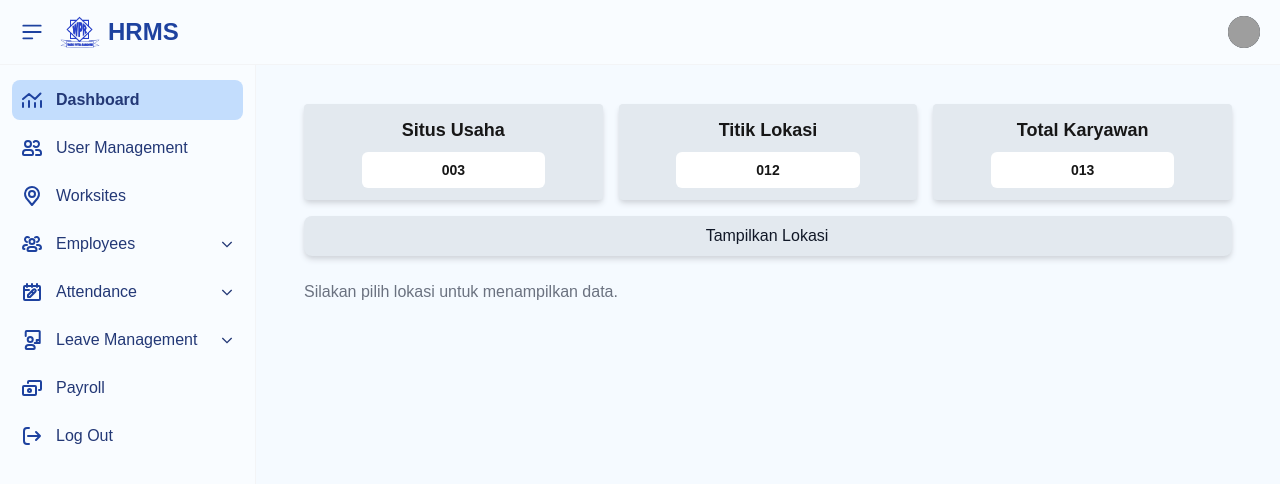
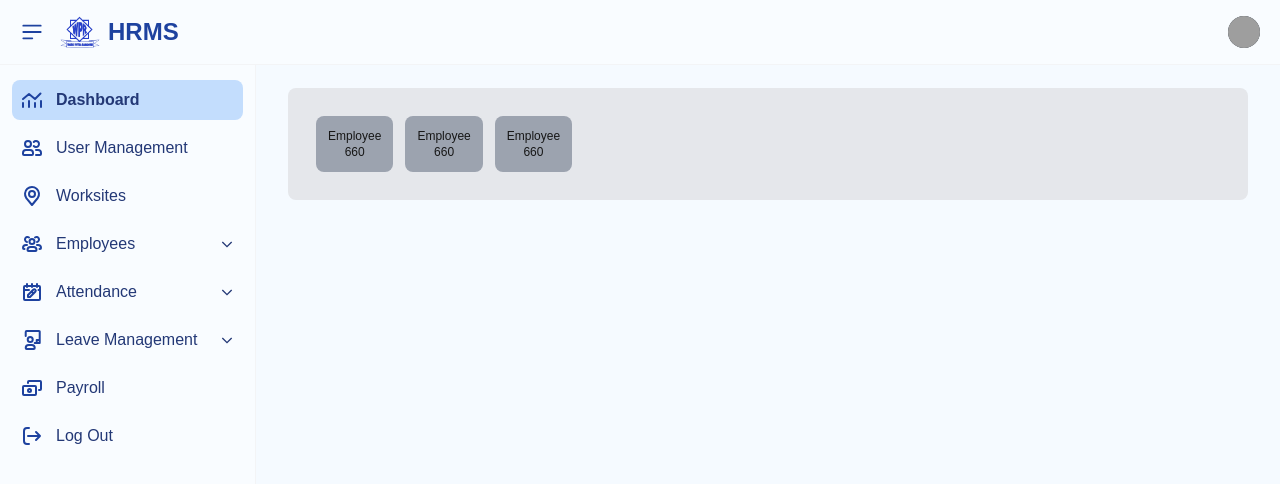
Before and after one commit to Nazarnazz/hrms-ui, a Next.js app: page /admin/dashboard in a window 1280 px wide. Shown: the top 484 px of the page. Built offline with nearby package versions, Linux system fonts and the light colour scheme; grey boxes are pictures that could not be loaded.

Commit message:
perubahan dashboard admin

```diff
--- a/src/app/admin/dashboard/page.js
+++ b/src/app/admin/dashboard/page.js
@@ -1,101 +1,32 @@
 "use client";
 // import Navbar from "@/app/components/menu-items/navbar";
 // import Sidebar from "@/app/components/menu-items/sidebar";
-import { useState, useRef, useEffect } from "react";
 import Layout from "@/app/components/menu-items/layout";
-import PieChartClient from "@/components/piecharts/piecharts";
 
 export default function Dashboard() {
-  // const [isLocationOpen, setIsLocationOpen] = useState(false);
-  // const [selectedLocation, setSelectedLocation] = useState("");
-  const [selectedLocations, setSelectedLocations] = useState([]);
-  const [isDropdownOpen, setIsDropdownOpen] = useState(false);
-  const dropdownRef = useRef(null);
-
-  const Locations = [{ label: "Head Office" }, { label: "Depo Jorong" }, { label: "Depo Pelaihari" }, { label: "Workshop" }, { label: "Site A" }, { label: "Site B" }];
-
-  const handleCheckboxChange = (label) => {
-    setSelectedLocations((prev) => (prev.includes(label) ? prev.filter((loc) => loc !== label) : [...prev, label]));
-  };
-
-  const toggleDropdown = () => {
-    setIsDropdownOpen(!isDropdownOpen);
-  };
-
-  // Optional: tutup dropdown saat klik di luar area
-  useEffect(() => {
-    const handleClickOutside = (e) => {
-      if (dropdownRef.current && !dropdownRef.current.contains(e.target)) {
-        setIsDropdownOpen(false);
-      }
-    };
-    document.addEventListener("mousedown", handleClickOutside);
-    return () => document.removeEventListener("mousedown", handleClickOutside);
-  }, []);
-
   return (
     <Layout>
       {/* <Navbar /> */}
       {/* <Sidebar /> */}
 
       <div className="p-4">
-        <div className="p-4 rounded-lg dark:border-gray-700 mt-14">
-          <div className="grid grid-cols-1 sm:grid-cols-2 lg:grid-cols-3 gap-4 mb-4">
-            <div className="flex flex-col gap-2 items-center justify-center h-24 rounded-sm bg-[#e3e9ef] shadow-gray-300 dark:shadow-gray-700 shadow-md dark:bg-gray-800">
-              <div className="text-lg font-bold">Situs Usaha</div>
-              <div className="px-5">
-                <div className="px-20 py-2 mx-auto w-full font-bold max-w-screen-sm text-sm flex justify-center rounded-md bg-white dark:bg-gray-950">003</div>
+        <div className="p-4 rounded-lg bg-gray-200 dark:bg-gray-800 dark:border-gray-700 mt-14">
+          <div className="p-3">
+            <div className="flex gap-3">
+              <div className="bg-gray-400 rounded-lg p-3 flex flex-col items-center justify-center">
+                <span className="text-xs">Employee</span>
+                <span className="text-xs">660</span>
               </div>
-            </div>
-            <div className="flex flex-col gap-2 items-center justify-center h-24 rounded-sm bg-[#e3e9ef] shadow-gray-300 dark:shadow-gray-700 shadow-md dark:bg-gray-800">
-              <div className="text-lg font-bold">Titik Lokasi</div>
-              <div className="px-5">
-                <div className="px-20 py-2 mx-auto w-full font-bold max-w-screen-sm text-sm flex justify-center rounded-md bg-white dark:bg-gray-950">012</div>
+              <div className="bg-gray-400 rounded-lg p-3 flex flex-col items-center justify-center">
+                <span className="text-xs">Employee</span>
+                <span className="text-xs">660</span>
               </div>
-            </div>
-            <div className="flex flex-col gap-2 items-center justify-center h-24 rounded-sm bg-[#e3e9ef] shadow-gray-300 dark:shadow-gray-700 shadow-md dark:bg-gray-800">
-              <div className="text-lg font-bold">Total Karyawan</div>
-              <div className="px-5">
-                <div className="px-20 py-2 mx-auto w-full font-bold max-w-screen-sm text-sm flex justify-center rounded-md bg-white dark:bg-gray-950">013</div>
+              <div className="bg-gray-400 rounded-lg p-3 flex flex-col items-center justify-center">
+                <span className="text-xs">Employee</span>
+                <span className="text-xs">660</span>
               </div>
             </div>
           </div>
-          <div className="relative mb-6" ref={dropdownRef}>
-            <button
-              onClick={toggleDropdown}
-              className="w-full bg-[#e3e9ef] hover:bg-gray-300 shadow-gray-300 dark:shadow-gray-700 shadow-md hover:shadow-sm text-gray-900 px-4 py-2 rounded-lg dark:bg-gray-700 dark:text-white dark:hover:bg-gray-600"
-            >
-              <span className="font bold mr-0.5">Tampilkan Lokasi</span>
-              {/* <span className="rounded-full py-1 px-2 ml-1 mb-0.5 text-xs items-center bg-blue-500  text-white">{selectedLocations.length} </span> */}
-              {selectedLocations.length > 0 && <span className="rounded-full py-1 px-2 ml-1 mb-0.5 text-xs items-center bg-blue-500 text-white">{selectedLocations.length}</span>}
-            </button>
-
-            {isDropdownOpen && (
-              <div className="absolute z-10 mt-2 w-full bg-white dark:bg-gray-800 border border-gray-300 dark:border-gray-600 rounded shadow-lg max-h-60 overflow-y-auto">
-                {Locations.map((item) => (
-                  <label key={item.label} className="flex items-center px-4 py-2 hover:bg-gray-100 dark:hover:bg-gray-700 cursor-pointer text-sm">
-                    <input type="checkbox" checked={selectedLocations.includes(item.label)} onChange={() => handleCheckboxChange(item.label)} className="mr-2 accent-blue-600" />
-                    {item.label}
-                  </label>
-                ))}
-              </div>
-            )}
-          </div>
-
-          {/* PieChart Berdasarkan Lokasi */}
-          {/* Tampilkan PieChart per lokasi */}
-          {selectedLocations.length > 0 ? (
-            <div className="grid grid-cols-1 md:grid-cols-2 xl:grid-cols-3 gap-4">
-              {selectedLocations.map((loc) => (
-                <div key={loc} className="bg-[#e3e9ef] shadow-gray-300 dark:shadow-gray-700 shadow-md mb-2 dark:bg-gray-800 p-8 rounded">
-                  <h2 className="text-lg font-semibold mb-2 text-gray-800 dark:text-white">{loc}</h2>
-                  <PieChartClient location={loc} />
-                </div>
-              ))}
-            </div>
-          ) : (
-            <p className="text-gray-500 dark:text-gray-400">Silakan pilih lokasi untuk menampilkan data.</p>
-          )}
         </div>
       </div>
     </Layout>
```
